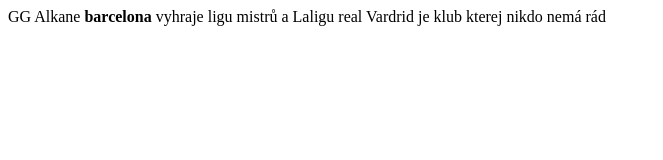
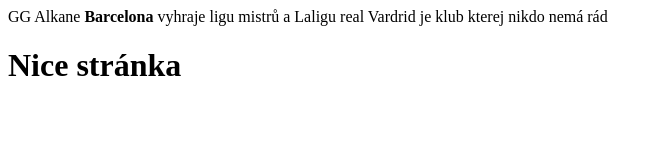
Before and after one commit to nevimcz12345/main, a plain HTML site: page index.html in a window 1280 px wide. Shown: the whole page, without its empty margins (0-663 px from the left). Drawn offline with Linux system fonts and the light colour scheme.

Commit message:
Update index.html

```diff
--- a/index.html
+++ b/index.html
@@ -5,7 +5,8 @@
 </head>
 </body>
  GG Alkane
- <strong> barcelona </strong>vyhraje ligu mistrů a Laligu
+ <strong> Barcelona </strong>vyhraje ligu mistrů a Laligu
 real Vardrid je klub kterej nikdo nemá rád
 </body>
 </html>
+<h1>Nice stránka</h1>
```
